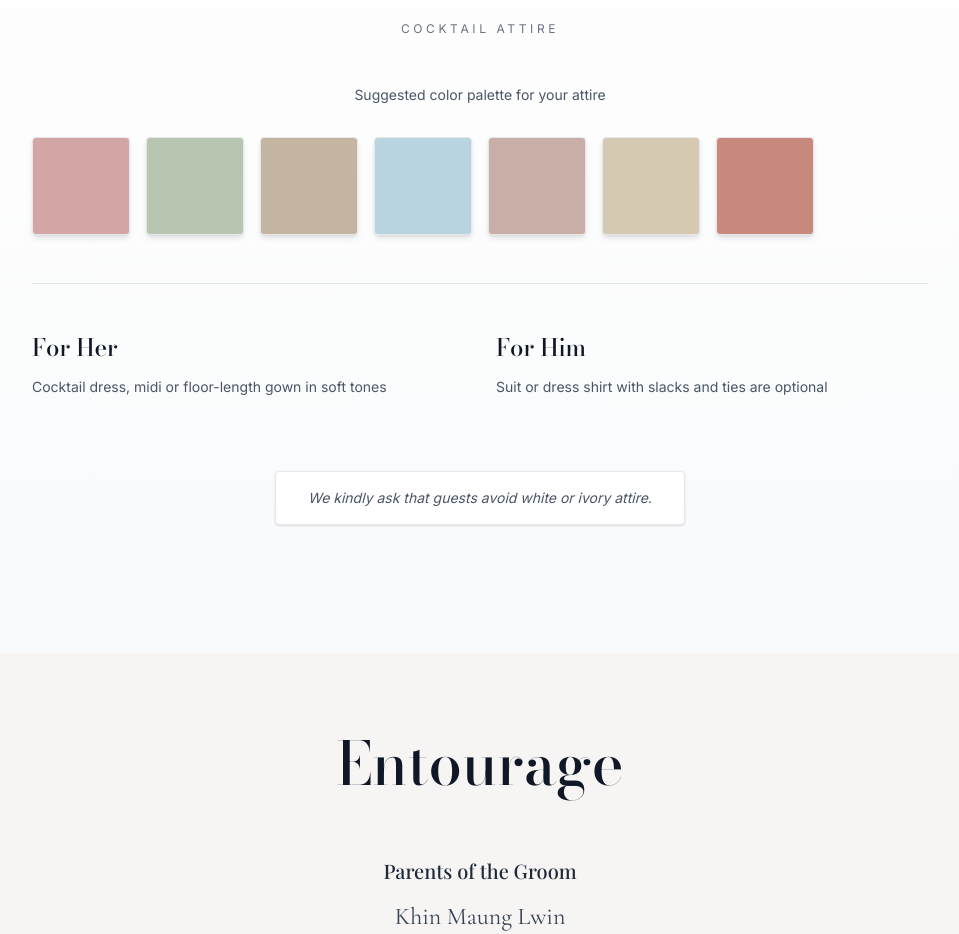
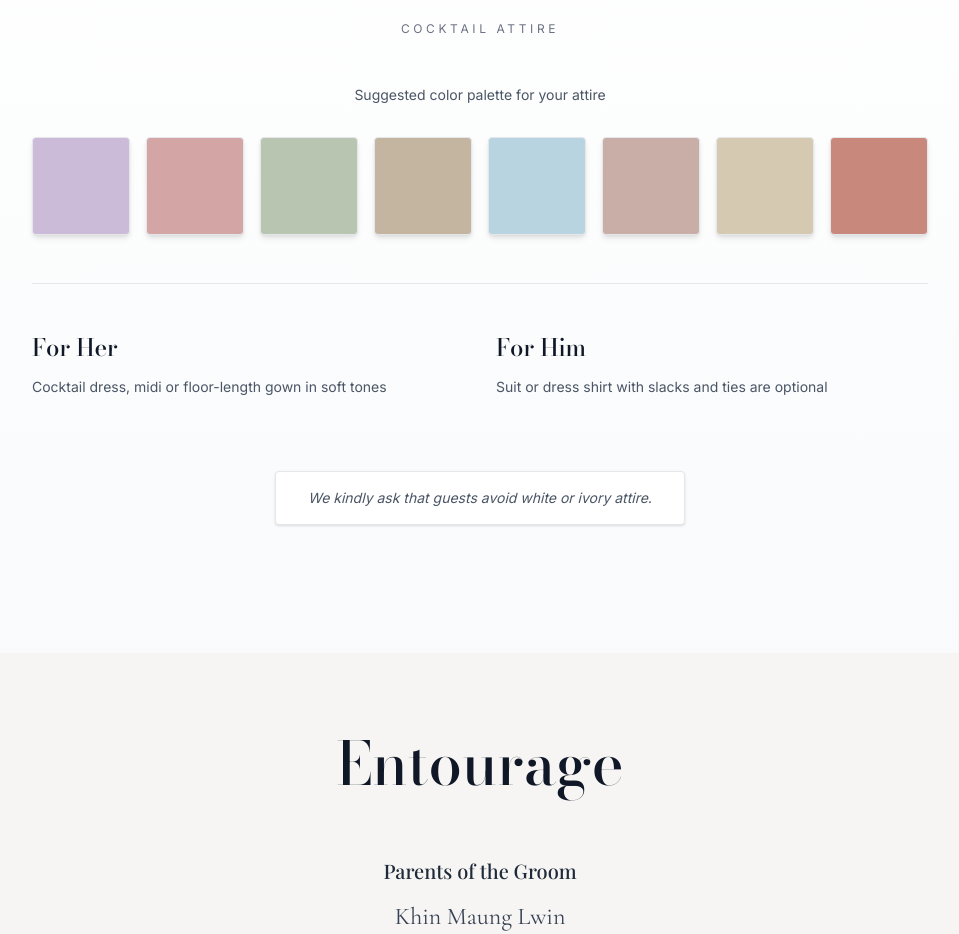
Before and after one commit to hsu01/Weddinginvitation, a React (Vite) app: page / in a window 1280 px wide. Shown: the part 6980-7914 px from the top of the page, without its empty margins (160-1119 px from the left). Built offline with nearby package versions, Linux system fonts and the light colour scheme; a web font is replaced by a local one.

Commit message:
Add purple dress code

```diff
--- a/src/app/components/RefinedDressCode.tsx
+++ b/src/app/components/RefinedDressCode.tsx
@@ -3,6 +3,7 @@ import { useInView } from 'motion/react';
 import { useRef } from 'react';
 
 const colorPalette = [
+  { name: 'Lilac', hex: '#CBBBD8', contrast: 'text-white' },
   { name: 'Dusty Rose', hex: '#D4A5A5', contrast: 'text-white' },
   { name: 'Sage', hex: '#B8C5B0', contrast: 'text-gray-800' },
   { name: 'Taupe', hex: '#C4B5A0', contrast: 'text-white' },
@@ -10,6 +11,7 @@ const colorPalette = [
   { name: 'Mauve', hex: '#C9ADA7', contrast: 'text-white' },
   { name: 'Stone', hex: '#D5C9B1', contrast: 'text-gray-800' },
   { name: 'Terracotta', hex: '#C8897C', contrast: 'text-white' },
+
 ];
 
 export function RefinedDressCode() {
```
